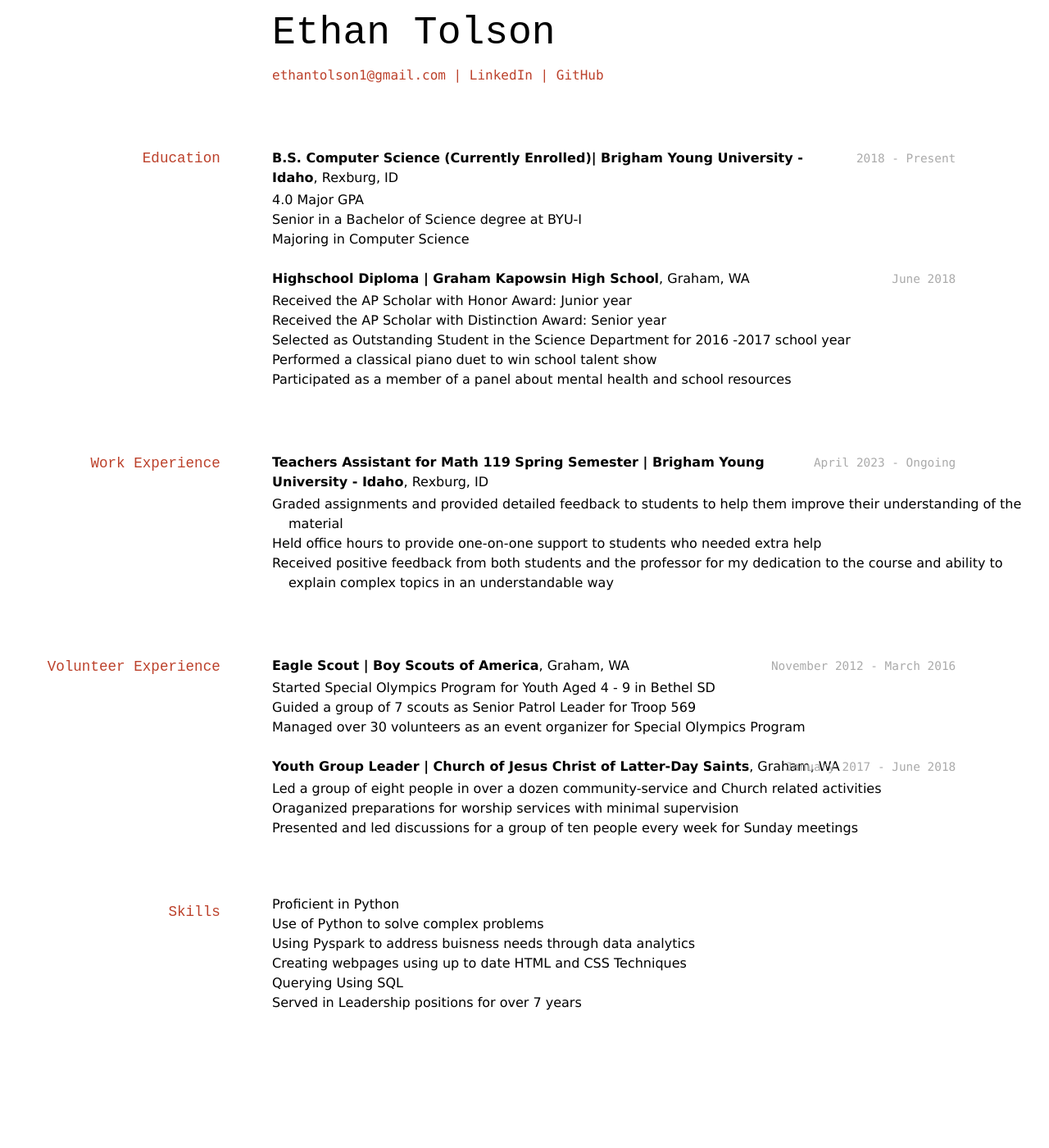
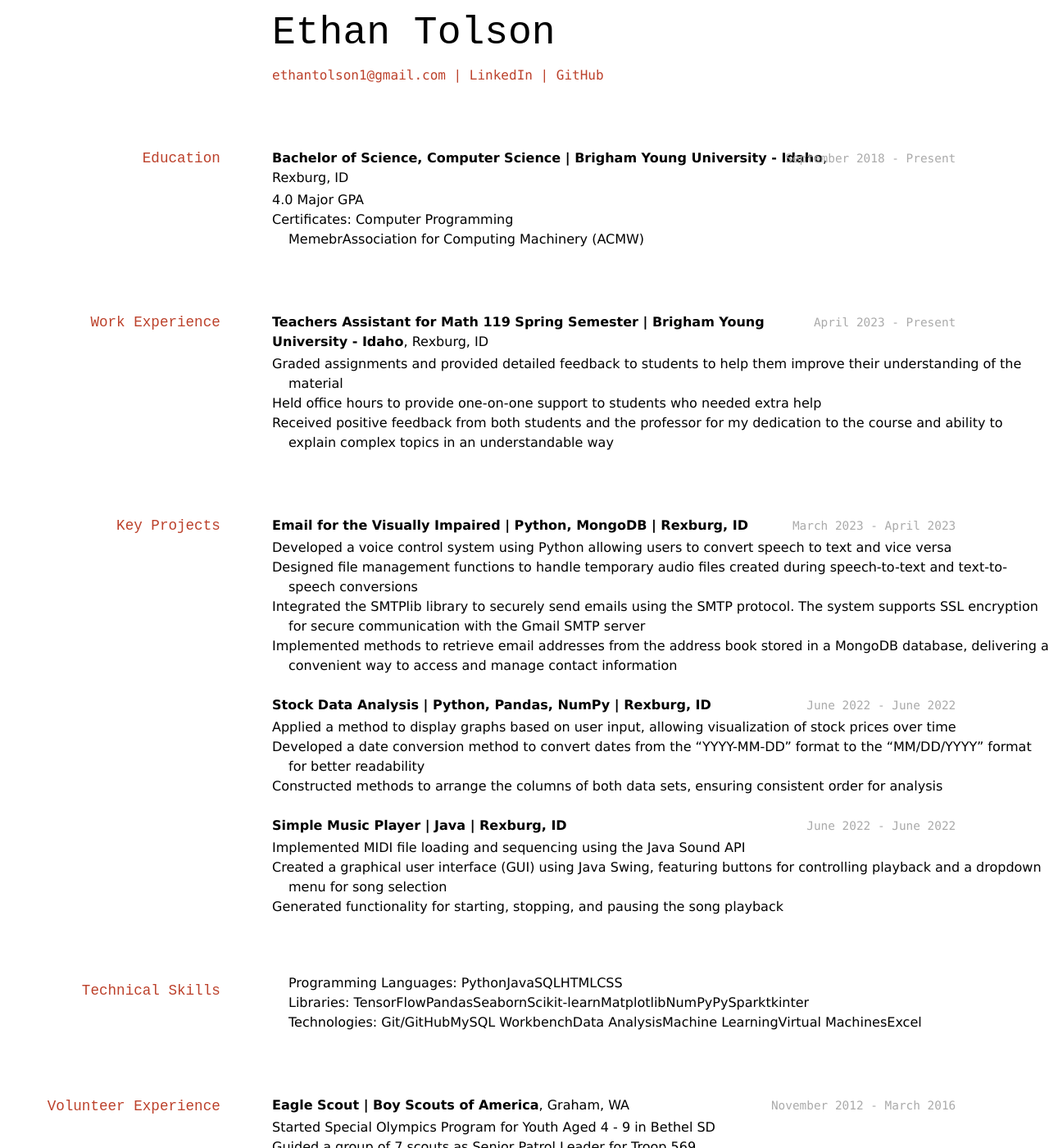
Before and after one commit to EthanTolson/Tolson_Resume, a Jekyll site: the page built from docs/index.md, in a window 1280 px wide and 1400 px high. Shown: the whole window at 82% size. Built offline with Jekyll 4.4.1, drawn with Linux system fonts in a browser that asks for light colours.

Commit message:
Update index.md

```diff
--- a/docs/index.md
+++ b/docs/index.md
@@ -13,32 +13,55 @@ title: Ethan Tolson's Resume
 <!-- https://www.monique.tech/the-art-of-markdown -->
 
 ## Education
-`2018 - Present`
-__B.S. Computer Science (Currently Enrolled)| Brigham Young University - Idaho__, Rexburg, ID
+`September 2018 - Present`
+__Bachelor of Science, Computer Science | Brigham Young University - Idaho__, Rexburg, ID
 
 - 4.0 Major GPA
-- Senior in a Bachelor of Science degree at BYU-I
-- Majoring in Computer Science
-
-`June 2018`
-__Highschool Diploma | Graham Kapowsin High School__, Graham, WA
-
-- Received the AP Scholar with Honor Award: Junior year
-- Received the AP Scholar with Distinction Award: Senior year
-- Selected as Outstanding Student in the Science Department for 2016 -2017 school year
-- Performed a classical piano duet to win school talent show
-- Participated as a member of a panel about mental health and school resources
+- Certificates: Computer Programming
+- Memebr | Association for Computing Machinery (ACMW)
 
 <!-- ### Internships -->
 
 ## Work Experience
 
-`April 2023 - Ongoing`
+`April 2023 - Present`
 __Teachers Assistant for Math 119 Spring Semester | Brigham Young University - Idaho__, Rexburg, ID
 - Graded assignments and provided detailed feedback to students to help them improve their understanding of the material
 - Held office hours to provide one-on-one support to students who needed extra help
 - Received positive feedback from both students and the professor for my dedication to the course and ability to explain complex topics in an understandable way
 
+
+## Key Projects
+
+`March 2023 - April 2023`
+__Email for the Visually Impaired | Python, MongoDB | Rexburg, ID__
+- Developed a voice control system using Python allowing users to convert speech to text and vice versa
+- Designed file management functions to handle temporary audio files created during speech-to-text and text-to-speech
+conversions
+- Integrated the SMTPlib library to securely send emails using the SMTP protocol. The system supports SSL encryption
+for secure communication with the Gmail SMTP server
+- Implemented methods to retrieve email addresses from the address book stored in a MongoDB database, delivering a
+convenient way to access and manage contact information
+
+`June 2022 - June 2022`
+__Stock Data Analysis | Python, Pandas, NumPy | Rexburg, ID__
+- Applied a method to display graphs based on user input, allowing visualization of stock prices over time
+- Developed a date conversion method to convert dates from the "YYYY-MM-DD" format to the "MM/DD/YYYY"
+format for better readability
+- Constructed methods to arrange the columns of both data sets, ensuring consistent order for analysis
+
+`June 2022 - June 2022`
+__Simple Music Player | Java | Rexburg, ID__
+- Implemented MIDI file loading and sequencing using the Java Sound API
+- Created a graphical user interface (GUI) using Java Swing, featuring buttons for controlling playback and a dropdown
+menu for song selection
+- Generated functionality for starting, stopping, and pausing the song playback
+
+## Technical Skills
+
+- Programming Languages: Python | Java | SQL | HTML | CSS
+- Libraries: TensorFlow | Pandas | Seaborn | Scikit-learn | Matplotlib | NumPy | PySpark | tkinter
+- Technologies: Git/GitHub | MySQL Workbench | Data Analysis | Machine Learning | Virtual Machines | Excel
 
 ## Volunteer Experience
 
@@ -54,17 +77,6 @@ __Youth Group Leader | Church of Jesus Christ of Latter-Day Saints__, Graham, WA
 - Oraganized preparations for worship services with minimal supervision
 - Presented and led discussions for a group of ten people every week for Sunday meetings
 
-<!-- ## Projects -->
-
-## Skills
-
-- Proficient in Python
-- Use of Python to solve complex problems
-- Using Pyspark to address buisness needs through data analytics
-- Creating webpages using up to date HTML and CSS Techniques
-- Querying Using SQL
-- Served in Leadership positions for over 7 years
-
 <!-- ### Footer
 
 Last updated: May 2013 -->
```
